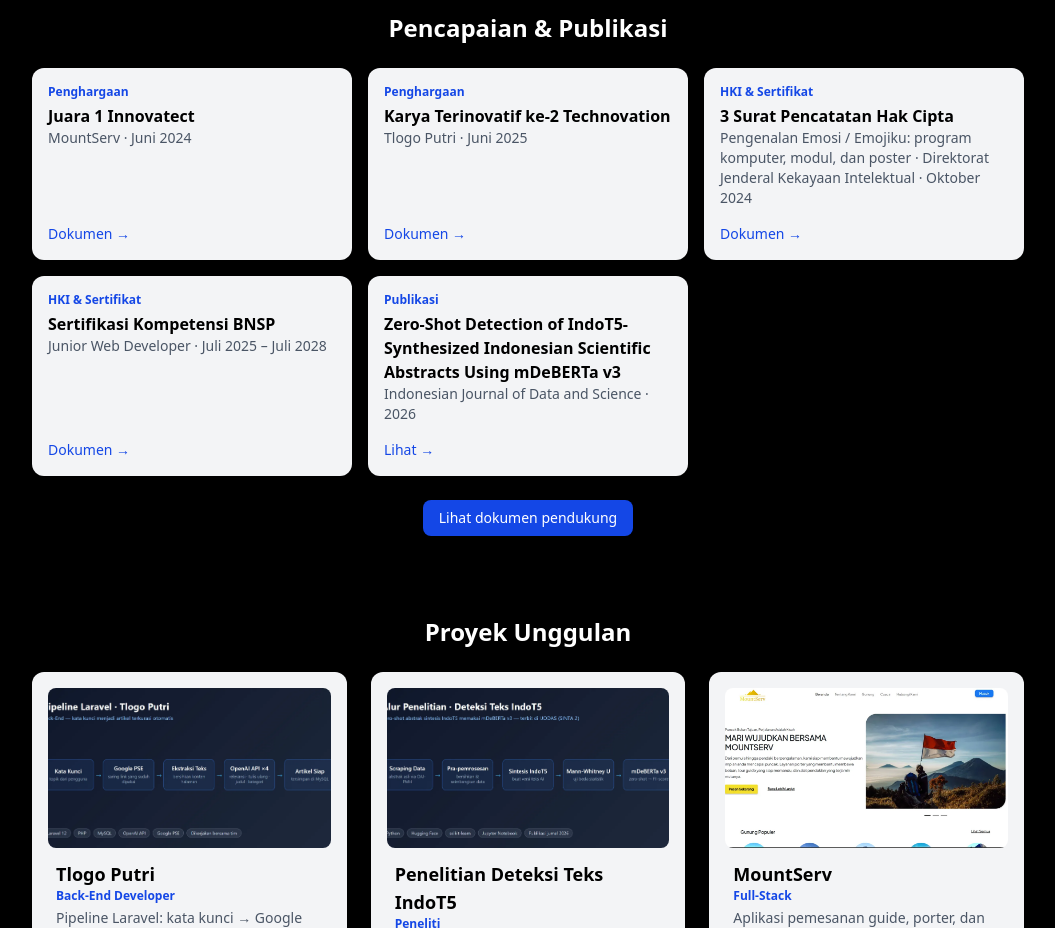
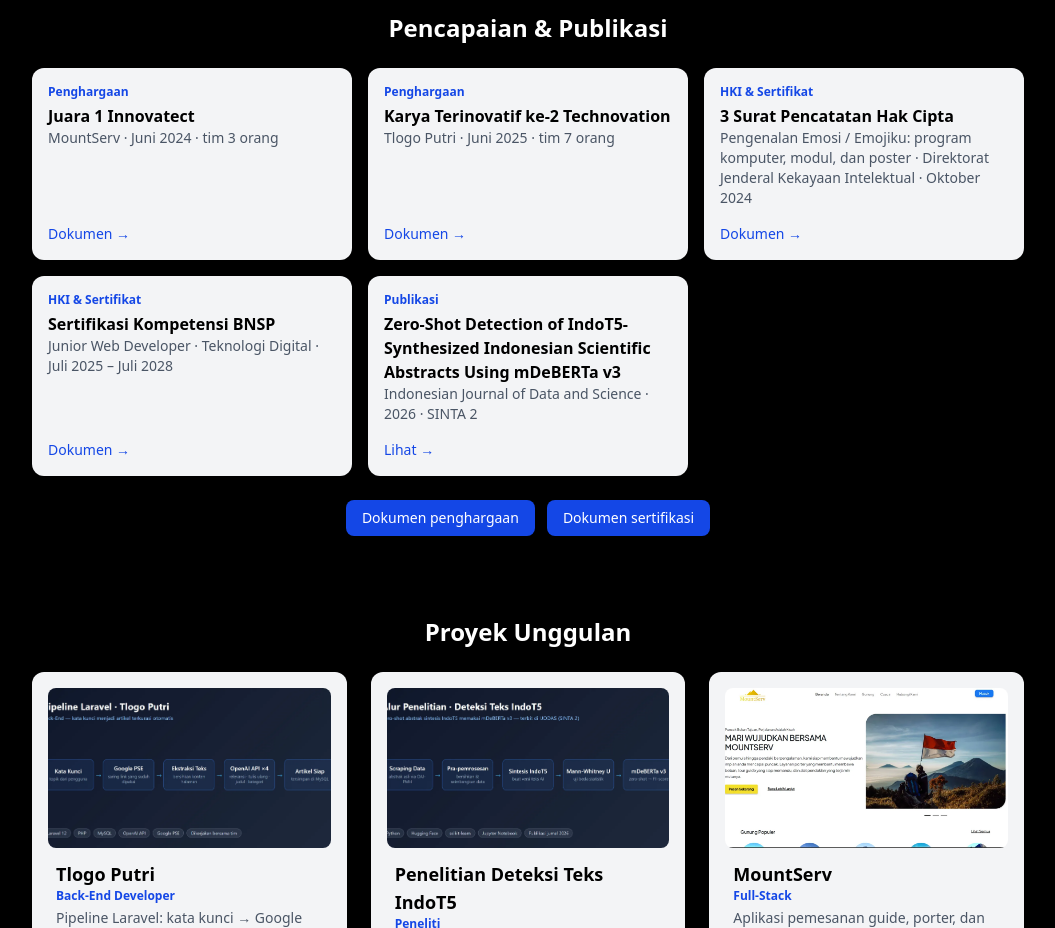
Before and after one commit to Aldosyhptra/my-portofolio, a React (Vite) app: page / in a window 1280 px wide. Shown: the part 2580-3508 px from the top of the page, without its empty margins (112-1167 px from the left). Built offline with nearby package versions, Linux system fonts and the light colour scheme.

Commit message:
lengkapi data pencapaian dan dokumen pendukung

```diff
--- a/src/components/achievements.jsx
+++ b/src/components/achievements.jsx
@@ -1,5 +1,5 @@
 import { motion } from "framer-motion";
-import { awards, iprAndCertifications, publications, evidenceFolderUrl } from "../data/achievements.js";
+import { awards, iprAndCertifications, publications, evidenceFolders } from "../data/achievements.js";
 
 function AchievementCard({ label, title, meta, url, evidence, delay }) {
   return (
@@ -32,16 +32,20 @@ function AchievementCard({ label, title, meta, url, evidence, delay }) {
 }
 
 export default function Achievements() {
-  // TODO(owner): tombol "Lihat dokumen pendukung" (PRD 6.6) — tampilkan setelah URL folder Google Drive tersedia.
   const cards = [
-    ...awards.map((a) => ({ label: "Penghargaan", title: a.title, meta: `${a.project} · ${a.year}`, evidence: a.evidence })),
+    ...awards.map((a) => ({
+      label: "Penghargaan",
+      title: a.title,
+      meta: [a.project, a.year, a.team && `tim ${a.team} orang`].filter(Boolean).join(" · "),
+      evidence: a.evidence,
+    })),
     ...iprAndCertifications.map((c) => ({
       label: "HKI & Sertifikat",
       title: c.title,
       meta: [c.detail, c.issuer, c.date].filter(Boolean).join(" · "),
       evidence: c.evidence,
     })),
-    ...publications.map((p) => ({ label: "Publikasi", title: p.title, meta: `${p.journal} · ${p.year}`, url: p.url })),
+    ...publications.map((p) => ({ label: "Publikasi", title: p.title, meta: [p.journal, p.year, p.accreditation].filter(Boolean).join(" · "), url: p.url })),
   ];
 
   return (
@@ -53,15 +57,18 @@ export default function Achievements() {
             <AchievementCard key={c.title} {...c} delay={(i % 3) * 0.1} />
           ))}
         </div>
-        <div className="text-center mt-6">
+        <div className="mt-6 flex flex-wrap justify-center gap-3">
+                  {evidenceFolders.map((f) => (
                     <a
-            href={evidenceFolderUrl}
+                      key={f.url}
+                      href={f.url}
                       target="_blank"
                       rel="noopener noreferrer"
                       className="inline-block px-4 py-2 bg-blue-700 text-white rounded-lg hover:bg-blue-800 text-sm font-semibold"
                     >
-            Lihat dokumen pendukung
+                      {f.label}
                     </a>
+                  ))}
                 </div>
       </div>
     </section>
--- a/src/data/achievements.js
+++ b/src/data/achievements.js
@@ -2,8 +2,8 @@
 // Data yang belum ada ditandai null + TODO(owner), jangan ditebak.
 
 export const awards = [
-  { title: "Juara 1 Innovatect", project: "MountServ", year: "Juni 2024", team: null, evidence: 'https://drive.google.com/file/d/1Raw7C8Dxy5QAVAwUlaCZORFHY13JERxe/view?usp=sharing' }, // jumlah tim: TODO(owner)
-  { title: "Karya Terinovatif ke-2 Technovation", project: "Tlogo Putri", year: "Juni 2025", team: null, evidence: "https://drive.google.com/file/d/1JMnSf_Sul9xIrKLbi2o3u4kI6veOzVU5/view?usp=drive_link" }, // jumlah tim: TODO(owner)
+  { title: "Juara 1 Innovatect", project: "MountServ", year: "Juni 2024", team: 3, evidence: 'https://drive.google.com/file/d/1Raw7C8Dxy5QAVAwUlaCZORFHY13JERxe/view?usp=sharing' },
+  { title: "Karya Terinovatif ke-2 Technovation", project: "Tlogo Putri", year: "Juni 2025", team: 7, evidence: "https://drive.google.com/file/d/1JMnSf_Sul9xIrKLbi2o3u4kI6veOzVU5/view?usp=drive_link" },
 ];
 
 export const iprAndCertifications = [
@@ -17,14 +17,17 @@ export const iprAndCertifications = [
   {
     title: "Sertifikasi Kompetensi BNSP",
     detail: "Junior Web Developer",
-    issuer: null, // nama LSP: TODO(owner)
+    issuer: "Teknologi Digital",
     date: "Juli 2025 – Juli 2028",
     evidence: "https://drive.google.com/drive/folders/1lRDM5Wf44tsj6zZjmhCbQ_G-GX53DrWw",
   },
 ];
 
-// Folder Google Drive dokumen pendukung (pemilik, 5 Nov 2026).
-export const evidenceFolderUrl = "https://drive.google.com/drive/folders/1X30wlR1GMQJCeBMEQ7LLvzHJ4Yfgu3WE";
+// Folder Google Drive dokumen pendukung (pemilik, 15 Nov 2026).
+export const evidenceFolders = [
+  { label: "Dokumen penghargaan", url: "https://drive.google.com/drive/folders/1X30wlR1GMQJCeBMEQ7LLvzHJ4Yfgu3WE?usp=drive_link" },
+  { label: "Dokumen sertifikasi", url: "https://drive.google.com/drive/folders/1lRDM5Wf44tsj6zZjmhCbQ_G-GX53DrWw?usp=drive_link" },
+];
 
 export const publications = [
   {
@@ -32,6 +35,6 @@ export const publications = [
     journal: "Indonesian Journal of Data and Science",
     year: "2026",
     url: "https://jurnal.yoctobrain.org/index.php/ijodas/article/view/457",
-    accreditation: null, // label SINTA hanya setelah pemilik memverifikasi: TODO(owner)
+    accreditation: "SINTA 2",
   },
 ];
```
Lines whose indentation alone changed are shown as unchanged.
